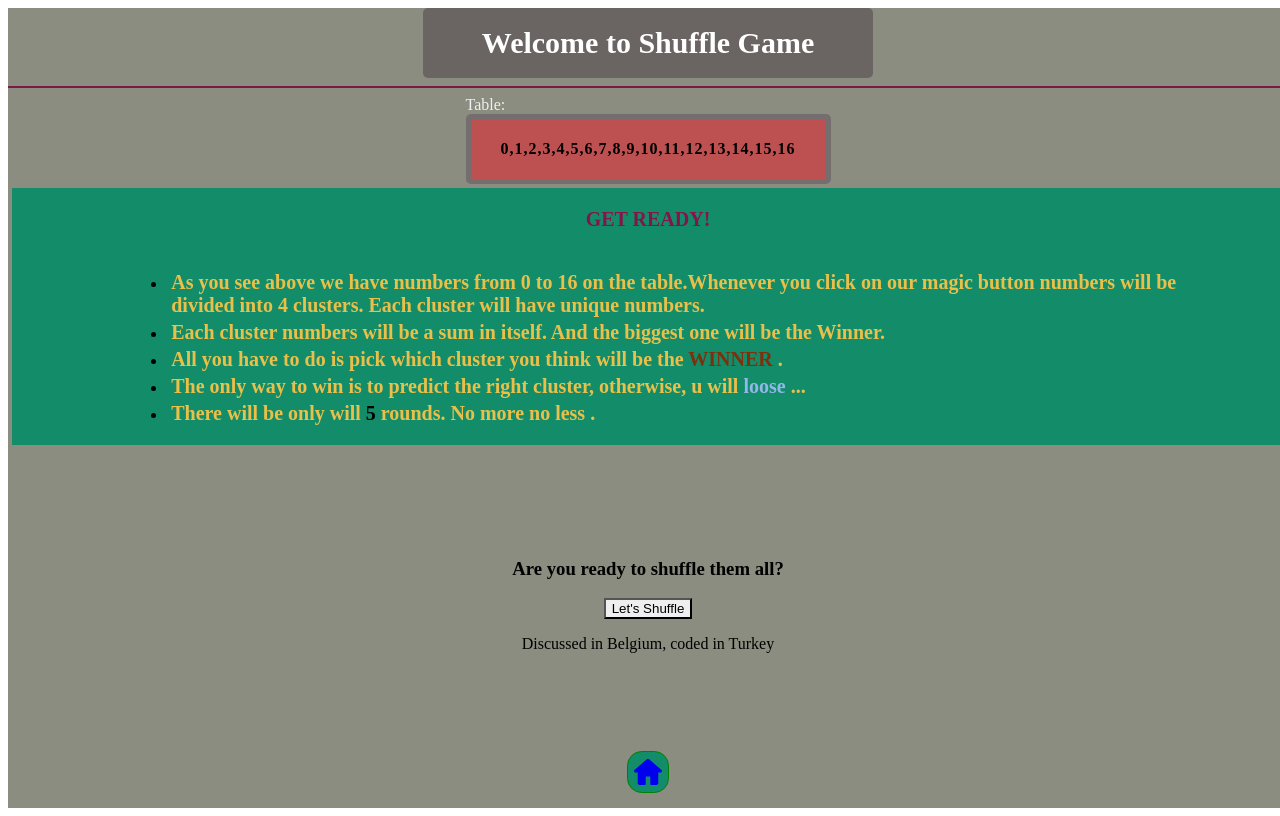
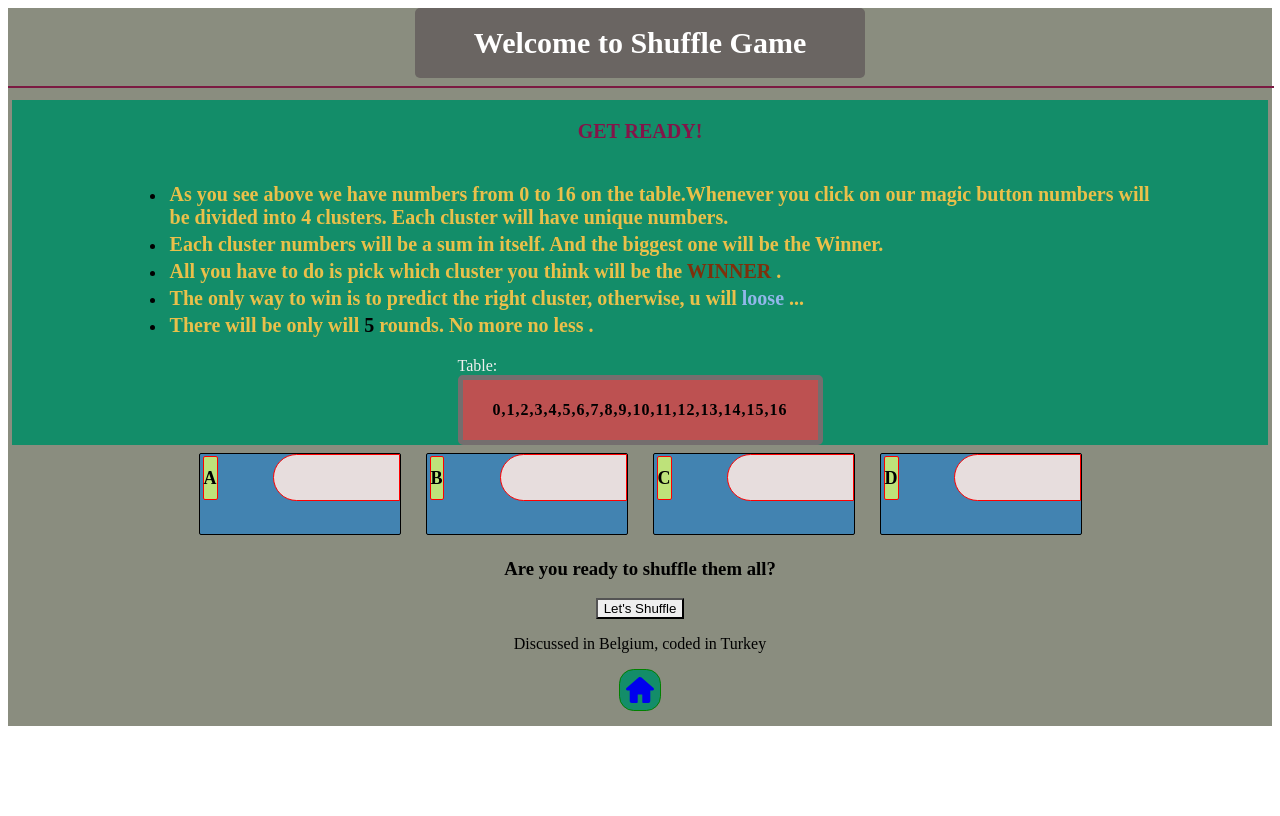
Before and after one commit to muratcan23/minigame, a React (Create React App) app: page /shuffle in a window 1280 px wide. Built offline with nearby package versions, Linux system fonts and the light colour scheme.

Commit message:
display distributed numbers in flex

```diff
--- a/src/Pages/Shuffle.tsx
+++ b/src/Pages/Shuffle.tsx
@@ -2,6 +2,7 @@ import {
   Button,
   Divider,
   Flex,
+  HStack,
   ListItem,
   Text,
   UnorderedList,
@@ -37,8 +38,8 @@ const Shuffle: FC = () => {
       flexDirection="column"
       backgroundColor="#8A8D7F"
       alignItems="center"
-      h="100vh"
-      w="100vw"
+      h="100%"
+      w="100%"
     >
       <Flex
         background="#6A6562"
@@ -59,29 +60,7 @@ const Shuffle: FC = () => {
         </Text>
       </Flex>
       <Divider color="red" border="1px solid #7B1A42" />
-      <Flex flexDirection="column">
-        <Text
-          m="0"
-          fontFamily="cursive"
-          fontWeight="hairline"
-          color="ButtonShadow"
-        >
-          Table:
-        </Text>
-        <Flex
-          border="5px solid #746E6E"
-          borderRadius="5px"
-          bg="#BD5151"
-          h="60px"
-          w="355px"
-          alignItems="center"
-          justifyContent="center"
-        >
-          <Text fontFamily="body" fontWeight="bold" letterSpacing="1px">
-            0,1,2,3,4,5,6,7,8,9,10,11,12,13,14,15,16
-          </Text>
-        </Flex>
-      </Flex>
+
       <Flex
         flexDirection="column"
         bg="#138d69"
@@ -159,9 +138,201 @@ const Shuffle: FC = () => {
             </Text>
           </ListItem>
         </UnorderedList>
+        <Flex flexDirection="column">
+          <Text
+            m="0"
+            fontFamily="cursive"
+            fontWeight="hairline"
+            color="ButtonShadow"
+          >
+            Table:
+          </Text>
+          <Flex
+            border="5px solid #746E6E"
+            borderRadius="5px"
+            bg="#BD5151"
+            h="60px"
+            w="355px"
+            alignItems="center"
+            justifyContent="center"
+          >
+            <Text fontFamily="body" fontWeight="bold" letterSpacing="1px">
+              0,1,2,3,4,5,6,7,8,9,10,11,12,13,14,15,16
+            </Text>
+          </Flex>
+        </Flex>
       </Flex>
+      <HStack m="4px" spacing="25px">
+        <Flex
+          h="80px"
+          w="200px"
+          borderRadius="2px"
+          border="1px solid black"
+          bg="#4283B1"
+        >
+          <Flex
+            border="1px solid red"
+            borderRadius="2px"
+            bg="#BEE27A"
+            w="42x"
+            h="42px"
+            alignItems="center"
+            justifyContent="center"
+            m="2px auto auto 3px"
+          >
+            <Text
+              fontFamily="heading"
+              fontSize="18px"
+              fontWeight="bold"
+              color="black"
+            >
+              A
+            </Text>
+          </Flex>
+          <Flex
+            border="1px solid  red"
+            h="45px"
+            w="125px"
+            alignItems="center"
+            bg="#E7DDDD"
+            borderLeftRadius="25px"
+          >
+            <Text fontFamily="body" fontSize="25px">
+              {arr1.map((item) => {
+                return <span key={item}> {item}</span>;
+              })}
+            </Text>
+          </Flex>
+        </Flex>
 
-      <div className="showcase">
+        <Flex
+          h="80px"
+          w="200px"
+          borderRadius="2px"
+          border="1px solid black"
+          bg="#4283B1"
+        >
+          <Flex
+            border="1px solid red"
+            borderRadius="2px"
+            bg="#BEE27A"
+            w="42x"
+            h="42px"
+            alignItems="center"
+            justifyContent="center"
+            m="2px auto auto 3px"
+          >
+            <Text
+              fontFamily="heading"
+              fontSize="18px"
+              fontWeight="bold"
+              color="black"
+            >
+              B
+            </Text>
+          </Flex>
+          <Flex
+            border="1px solid  red"
+            h="45px"
+            w="125px"
+            alignItems="center"
+            bg="#E7DDDD"
+            borderLeftRadius="25px"
+          >
+            <Text fontFamily="body" fontSize="25px">
+              {arr2.map((item) => {
+                return <span key={item}> {item}</span>;
+              })}
+            </Text>
+          </Flex>
+        </Flex>
+
+        <Flex
+          h="80px"
+          w="200px"
+          borderRadius="2px"
+          border="1px solid black"
+          bg="#4283B1"
+        >
+          <Flex
+            border="1px solid red"
+            borderRadius="2px"
+            bg="#BEE27A"
+            w="42x"
+            h="42px"
+            alignItems="center"
+            justifyContent="center"
+            m="2px auto auto 3px"
+          >
+            <Text
+              fontFamily="heading"
+              fontSize="18px"
+              fontWeight="bold"
+              color="black"
+            >
+              C
+            </Text>
+          </Flex>
+          <Flex
+            border="1px solid  red"
+            h="45px"
+            w="125px"
+            alignItems="center"
+            bg="#E7DDDD"
+            borderLeftRadius="25px"
+          >
+            <Text fontFamily="body" fontSize="25px">
+              {arr3.map((item) => {
+                return <span key={item}> {item}</span>;
+              })}
+            </Text>
+          </Flex>
+        </Flex>
+
+        <Flex
+          h="80px"
+          w="200px"
+          borderRadius="2px"
+          border="1px solid black"
+          bg="#4283B1"
+        >
+          <Flex
+            border="1px solid red"
+            borderRadius="2px"
+            bg="#BEE27A"
+            w="42x"
+            h="42px"
+            alignItems="center"
+            justifyContent="center"
+            m="2px auto auto 3px"
+          >
+            <Text
+              fontFamily="heading"
+              fontSize="18px"
+              fontWeight="bold"
+              color="black"
+            >
+              D
+            </Text>
+          </Flex>
+          <Flex
+            border="1px solid  red"
+            h="45px"
+            w="125px"
+            alignItems="center"
+            bg="#E7DDDD"
+            borderLeftRadius="25px"
+          >
+            <Text fontFamily="body" fontSize="25px">
+              {arr4.map((item) => {
+                return <span key={item}> {item}</span>;
+              })}
+            </Text>
+          </Flex>
+        </Flex>
+      </HStack>
+
+      {/* <div>
         <br></br>
         {arr1.map((item) => {
           return <span key={item}>*** {item}*** </span>;
@@ -179,8 +350,9 @@ const Shuffle: FC = () => {
           return <span key={item}>*** {item}*** </span>;
         })}
         <br></br>
-      </div>
+      </div> */}
       <h3 className="ready">Are you ready to shuffle them all?</h3>
+
       <Flex>
         <Button size="md" onClick={handleClick} cursor="cell">
           Let's Shuffle
```
